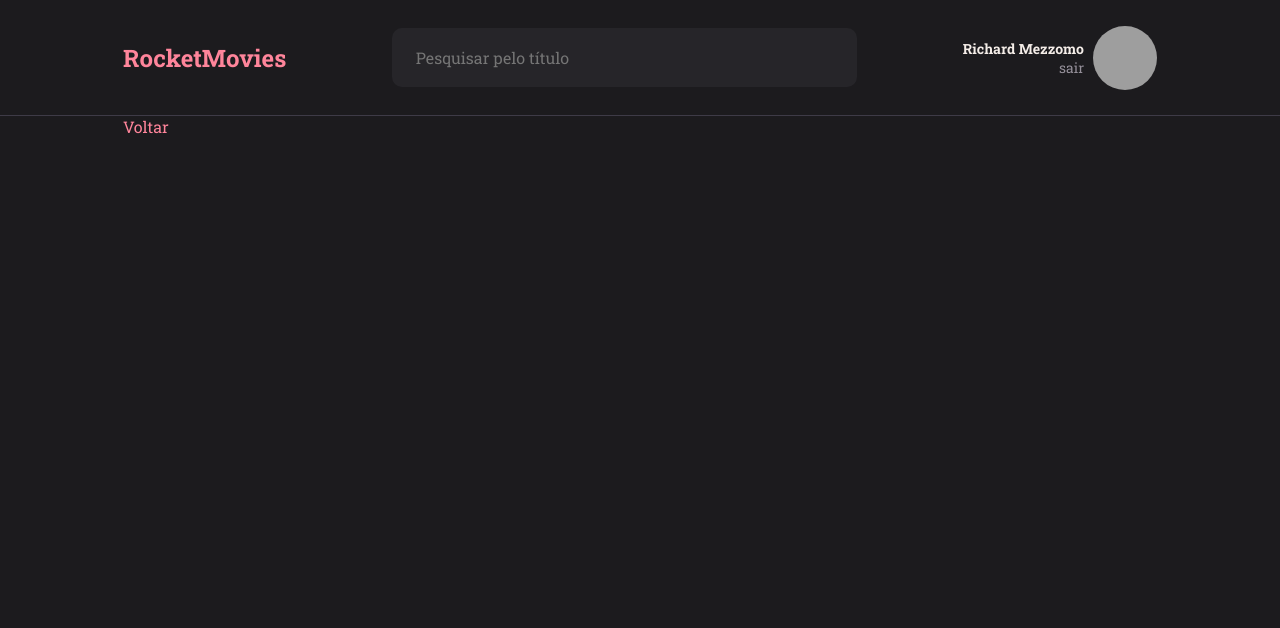
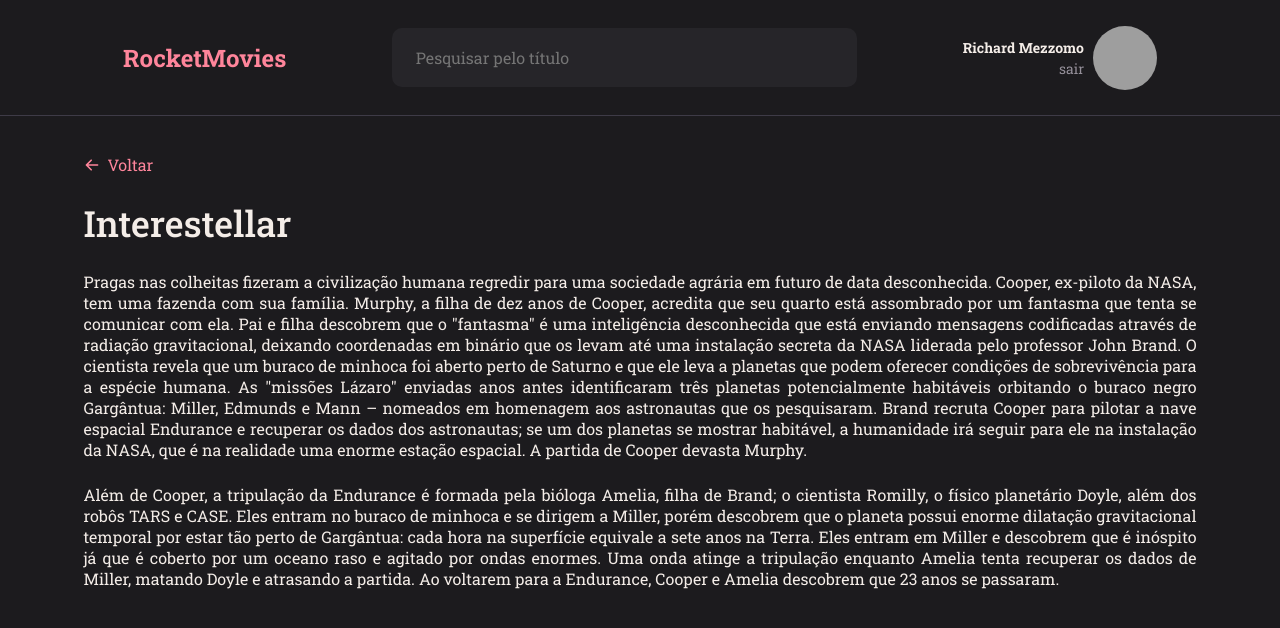
Before and after one commit to richardmezzomo/RocketMovies-Frontend, a React (Vite) app: page / in a window 1280 px wide. Shown: the top 628 px of the page. Built offline with nearby package versions, Linux system fonts and the light colour scheme; grey boxes are pictures that could not be loaded.

Commit message:
feat: adds movies-preview

```diff
--- a/src/components/Header/index.jsx
+++ b/src/components/Header/index.jsx
@@ -8,7 +8,7 @@
       <Profile>
         <div>
           <strong>Richard Mezzomo</strong>
-          <span>sair</span>
+          <a href=""><span>sair</span></a>
         </div>
 
         <img src="https://github.com/richardmezzomo.png" alt="Foto do Usuário" />
--- a/src/components/LinkBack/index.jsx
+++ b/src/components/LinkBack/index.jsx
@@ -1,3 +1,5 @@
+
+
 import { Container, Link } from './styles';
 
 export function LinkBack({ to, children }) {
--- a/src/components/LinkBack/styles.js
+++ b/src/components/LinkBack/styles.js
@@ -1,11 +1,14 @@
 import styled from "styled-components";
 
 export const Container = styled.div`
-    padding: 0 12.3rem;
+
 
 `
 
 export const Link = styled.a`
     font-size: 1.6rem;
     color: ${({ theme }) => theme.COLORS.PINK};
+    display: flex;
+    align-items: center;
+    gap: .8rem;
 `
--- /dev/null
+++ b/src/components/Tag/index.jsx
@@ -0,0 +1,7 @@
+import { Container } from "./styles";
+
+export function Tag({ value }) {
+  return (
+    <Container>{value}</Container>
+  )
+}
--- /dev/null
+++ b/src/components/Tag/styles.js
@@ -0,0 +1,10 @@
+import styled from "styled-components";
+
+export const Container = styled.span`
+    font-size: 1.2rem;
+    padding: .8rem 1.6rem;
+    border-radius: .8rem;
+    margin-right: .8rem;
+    color: ${({ theme }) => theme.COLORS.WHITE};
+    background-color: ${({ theme }) => theme.COLORS.GRAY_500};
+`
--- a/src/pages/Details/index.jsx
+++ b/src/pages/Details/index.jsx
@@ -1,15 +1,27 @@
-import { Container } from './styles'
+import { Container, Content } from './styles'
+
+import { HiArrowLeft } from "react-icons/hi";
 
 import { Header } from '../../components/Header' // Importa o componente Header
 import { LinkBack } from '../../components/LinkBack' // Importa o componente LinkBack
+import { Tag } from '../../components/Tag' // Importa o componente Tag
 
 export function Details() {
   return (
     <Container>
       <Header/>
-
-      <LinkBack to="/">Voltar</LinkBack>
-
+      <main>
+        <Content>
+          <LinkBack to="/"><HiArrowLeft />Voltar</LinkBack>
+          <h1>Interestellar</h1>
+          <p>
+            Pragas nas colheitas fizeram a civilização humana regredir para uma sociedade agrária em futuro de data desconhecida. Cooper, ex-piloto da NASA, tem uma fazenda com sua família. Murphy, a filha de dez anos de Cooper, acredita que seu quarto está assombrado por um fantasma que tenta se comunicar com ela. Pai e filha descobrem que o "fantasma" é uma inteligência desconhecida que está enviando mensagens codificadas através de radiação gravitacional, deixando coordenadas em binário que os levam até uma instalação secreta da NASA liderada pelo professor John Brand. O cientista revela que um buraco de minhoca foi aberto perto de Saturno e que ele leva a planetas que podem oferecer condições de sobrevivência para a espécie humana. As "missões Lázaro" enviadas anos antes identificaram três planetas potencialmente habitáveis orbitando o buraco negro Gargântua: Miller, Edmunds e Mann – nomeados em homenagem aos astronautas que os pesquisaram. Brand recruta Cooper para pilotar a nave espacial Endurance e recuperar os dados dos astronautas; se um dos planetas se mostrar habitável, a humanidade irá seguir para ele na instalação da NASA, que é na realidade uma enorme estação espacial. A partida de Cooper devasta Murphy.
+          </p>
+          <p>
+            Além de Cooper, a tripulação da Endurance é formada pela bióloga Amelia, filha de Brand; o cientista Romilly, o físico planetário Doyle, além dos robôs TARS e CASE. Eles entram no buraco de minhoca e se dirigem a Miller, porém descobrem que o planeta possui enorme dilatação gravitacional temporal por estar tão perto de Gargântua: cada hora na superfície equivale a sete anos na Terra. Eles entram em Miller e descobrem que é inóspito já que é coberto por um oceano raso e agitado por ondas enormes. Uma onda atinge a tripulação enquanto Amelia tenta recuperar os dados de Miller, matando Doyle e atrasando a partida. Ao voltarem para a Endurance, Cooper e Amelia descobrem que 23 anos se passaram.
+          </p>
+        </Content>
+      </main>
     </Container>
   )
 }
--- a/src/pages/Details/styles.js
+++ b/src/pages/Details/styles.js
@@ -10,4 +10,35 @@
     grid-template-areas:
         "header"
         "content";
+
+    > main {
+        grid-area: content;
+        overflow-y: scroll;
+        padding: 3.8rem 0;
+    }
 `
+
+export const Content = styled.div`
+    max-width: 111.3rem;
+    margin: 0 auto;
+
+    display: flex;
+    flex-direction: column;
+
+    div:first-child {
+        align-self: flex-start;
+    }
+
+    > h1 {
+        font-size: 3.6rem;
+        font-weight: 500;
+        padding: 2.4rem 0;
+    }
+
+    > p {
+        font-size: 1.6rem;
+        font-weight: 400;
+        text-align: justify;
+        padding-bottom: 2.4rem;
+    }
+`
```
